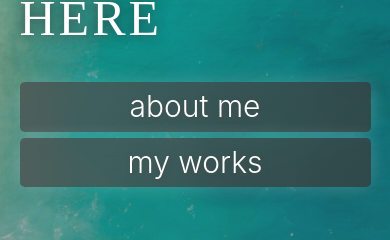
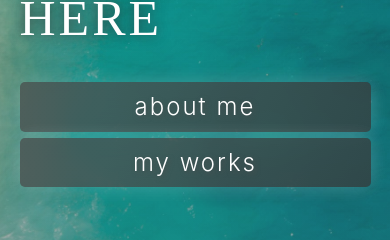
Before and after one commit to yuhangang/yuhangangdotcom, a Next.js app: page / in a window 390 px wide. Shown: the part 578-818 px from the top of the page. Built offline with nearby package versions, Linux system fonts and the light colour scheme.

Commit message:
change in letter spacing

```diff
--- a/components/navBar/NavBar1.module.scss
+++ b/components/navBar/NavBar1.module.scss
@@ -150,6 +150,7 @@ visibility: center;
   }
 
   &__links {
+    letter-spacing:2px;
     list-style: none;
 
     margin: 0;
@@ -221,7 +222,7 @@ visibility: center;
   }
 
   &__sublinks {
-
+    letter-spacing:1px;
     transition: 0.5s;
     display: none;
     position: absolute;
--- a/styles/global.css
+++ b/styles/global.css
@@ -11,6 +11,7 @@ body {
   font-size: 16px;
   font-weight: 350;
   line-height: 150%;
+  letter-spacing:1px;
 }
 
 @media only screen and (max-width: 45rem) {
--- a/styles/page_styles/home.module.scss
+++ b/styles/page_styles/home.module.scss
@@ -48,6 +48,7 @@
 }
 
 .homeButton {
+  letter-spacing: 2px;
   box-shadow: 0 0 20px rgba(255,255,255,0.1), 0 0 20px rgba(255,255,255,.1);
   margin: 5px auto;
   font-size: 24px;
@@ -79,7 +80,8 @@
 
   .homeButton {
     margin: 3px 0;
-    font-size: 30px;
+    font-size: 24px;
+
     display: inline-block;
     vertical-align: center;
     align-items: center;
--- a/styles/page_styles/project.module.scss
+++ b/styles/page_styles/project.module.scss
@@ -97,6 +97,7 @@
   margin: 20vh auto;
   box-shadow: 0 0 20px rgba(255,255,255,0.1), 0 0 20px rgba(255,255,255,.1);
   font-size: 24px;
+  letter-spacing: 3px;
   display: inline-block;
   vertical-align: center;
   align-items: center;
```
